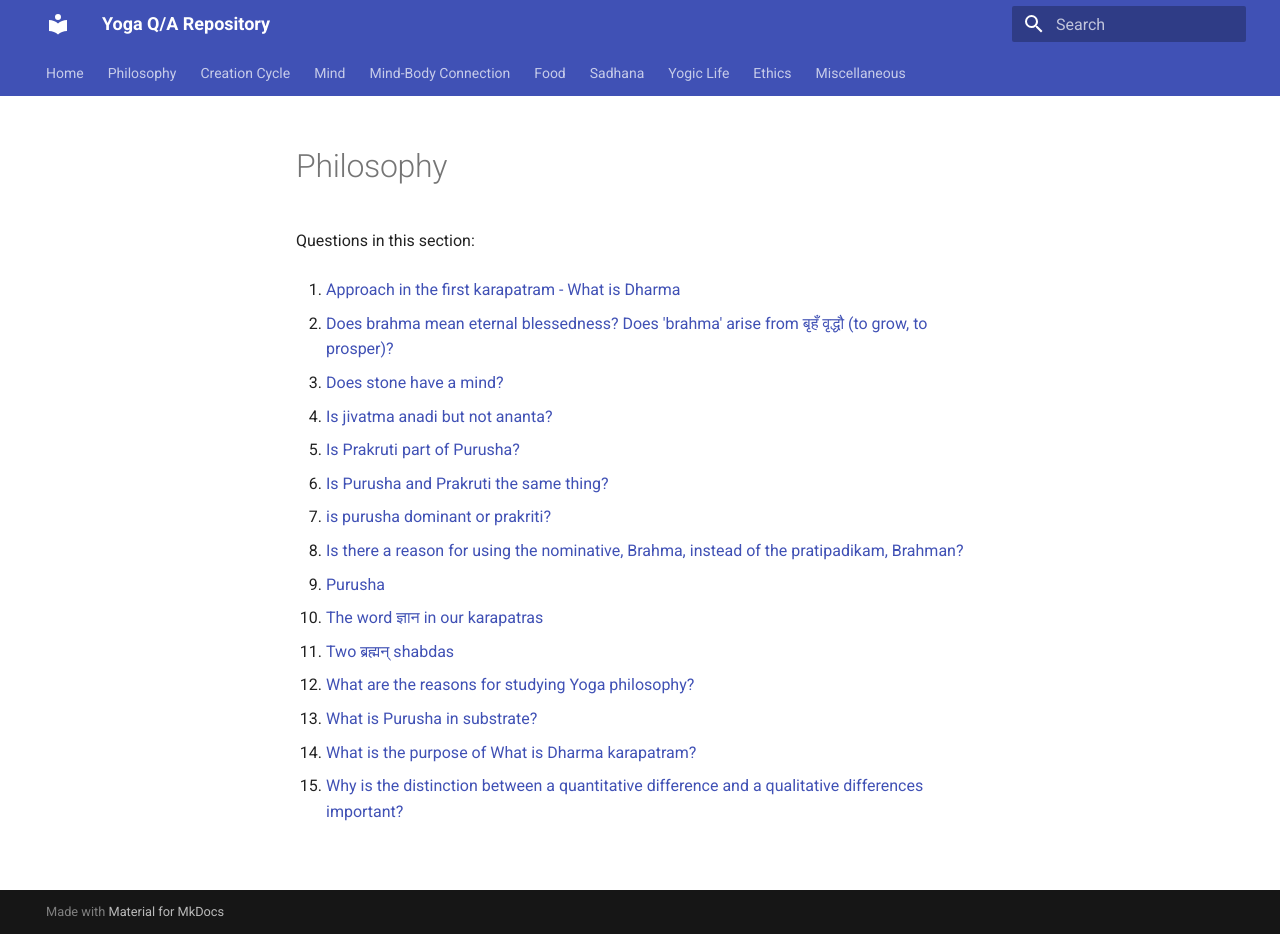
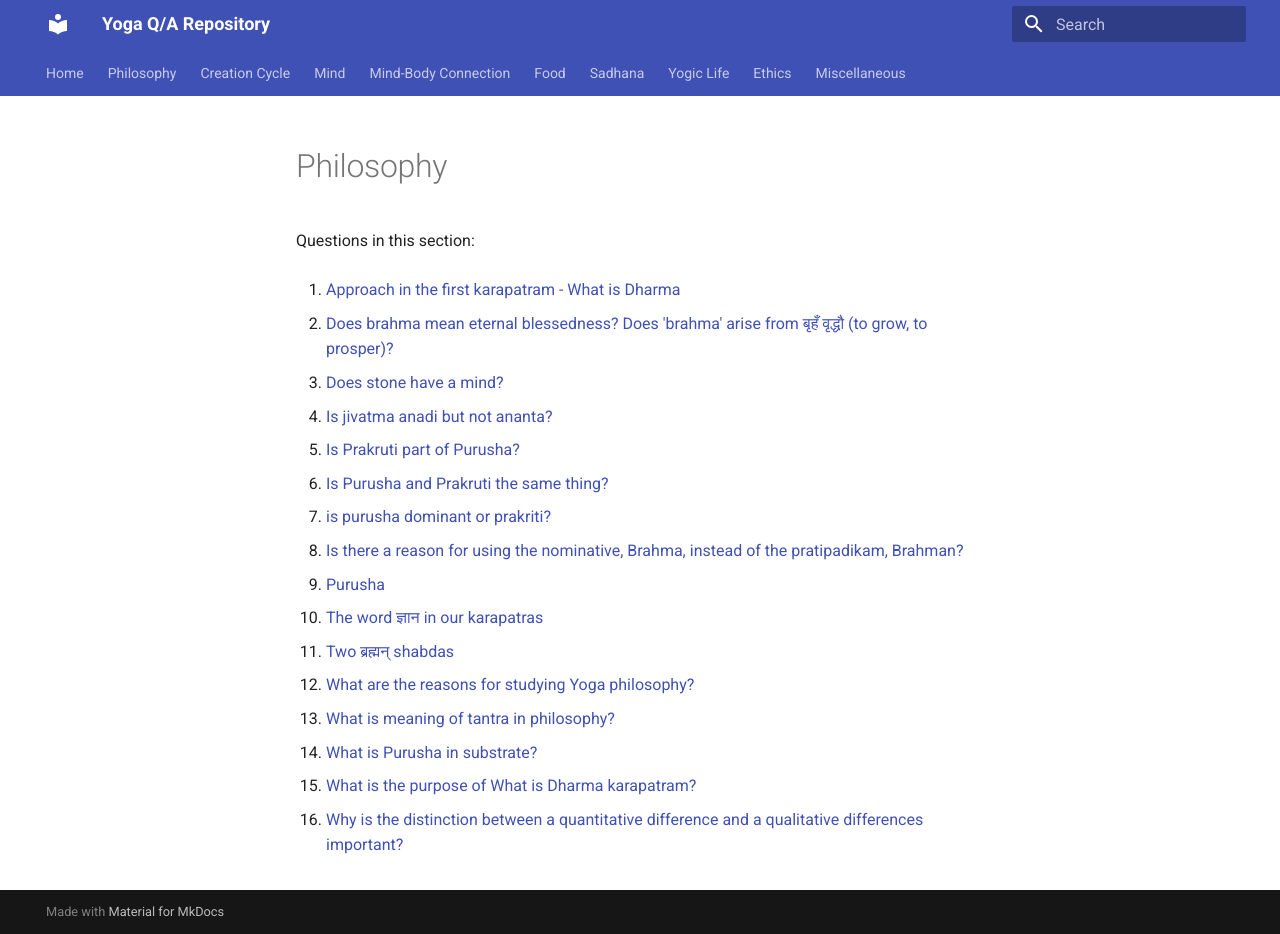
Before and after one commit to yogiclife/yoga-qa, an MkDocs documentation site: the page built from docs/philosophy/README.md, in a window 1280 px wide and 934 px high. Built offline with MkDocs 1.6.1 and Material for MkDocs 9.7.7, drawn with Linux system fonts in a browser that asks for light colours.

Commit message:
Update topic indices [skip ci]

```diff
--- a/docs/philosophy/README.md
+++ b/docs/philosophy/README.md
@@ -26,8 +26,10 @@ Questions in this section:
 
 12. [What are the reasons for studying Yoga philosophy?](what-are-the-reasons-for-studying-yoga-philosophy-20260628-103602.md)
 
-13. [What is Purusha in substrate?](what-is-purusha-in-substrate-20260629-080853.md)
+13. [What is meaning of tantra in philosophy?](what-is-meaning-of-tantra-in-philosophy-20260629-223217.md)
 
-14. [What is the purpose of What is Dharma karapatram?](what-is-the-purpose-of-what-is-dharma-karapatram-20260628-114256.md)
+14. [What is Purusha in substrate?](what-is-purusha-in-substrate-20260629-080853.md)
 
-15. [Why is the distinction between a quantitative difference and a qualitative differences important?](why-is-the-distinction-between-a-quantitative-difference-and-a-qualitative-differences-important-20260629-221019.md)
+15. [What is the purpose of What is Dharma karapatram?](what-is-the-purpose-of-what-is-dharma-karapatram-20260628-114256.md)
+
+16. [Why is the distinction between a quantitative difference and a qualitative differences important?](why-is-the-distinction-between-a-quantitative-difference-and-a-qualitative-differences-important-20260629-221019.md)
```
